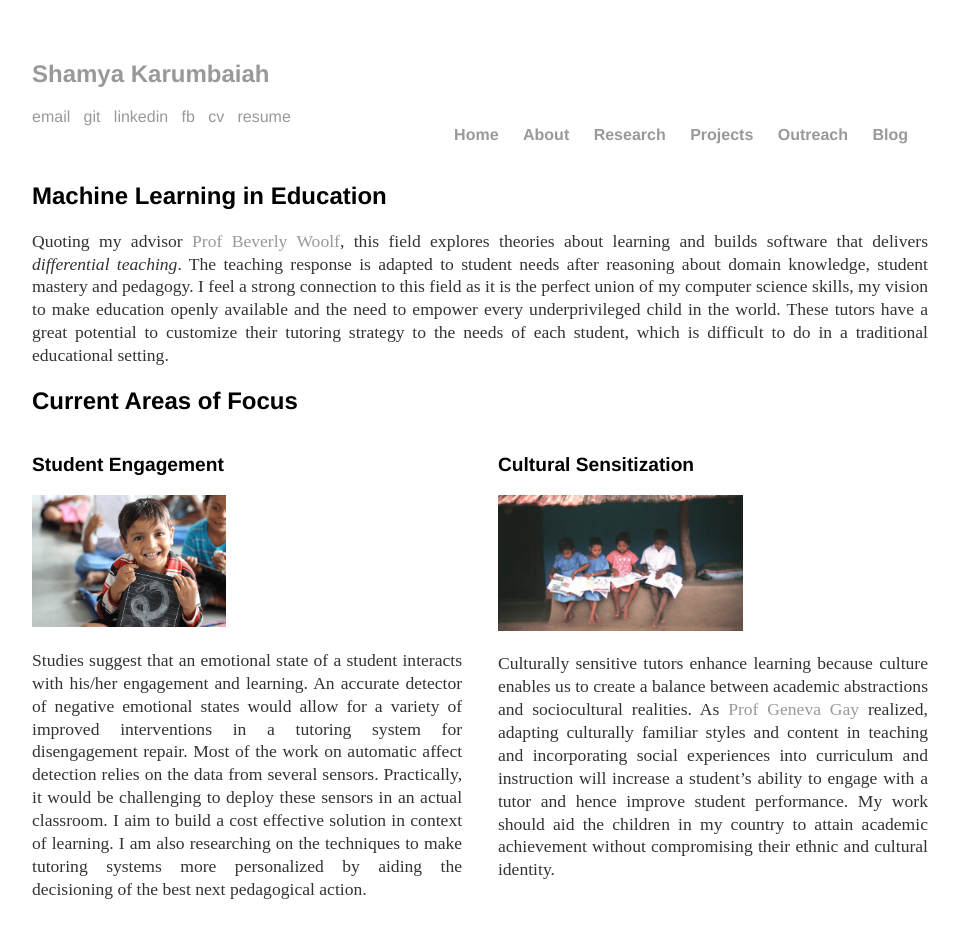
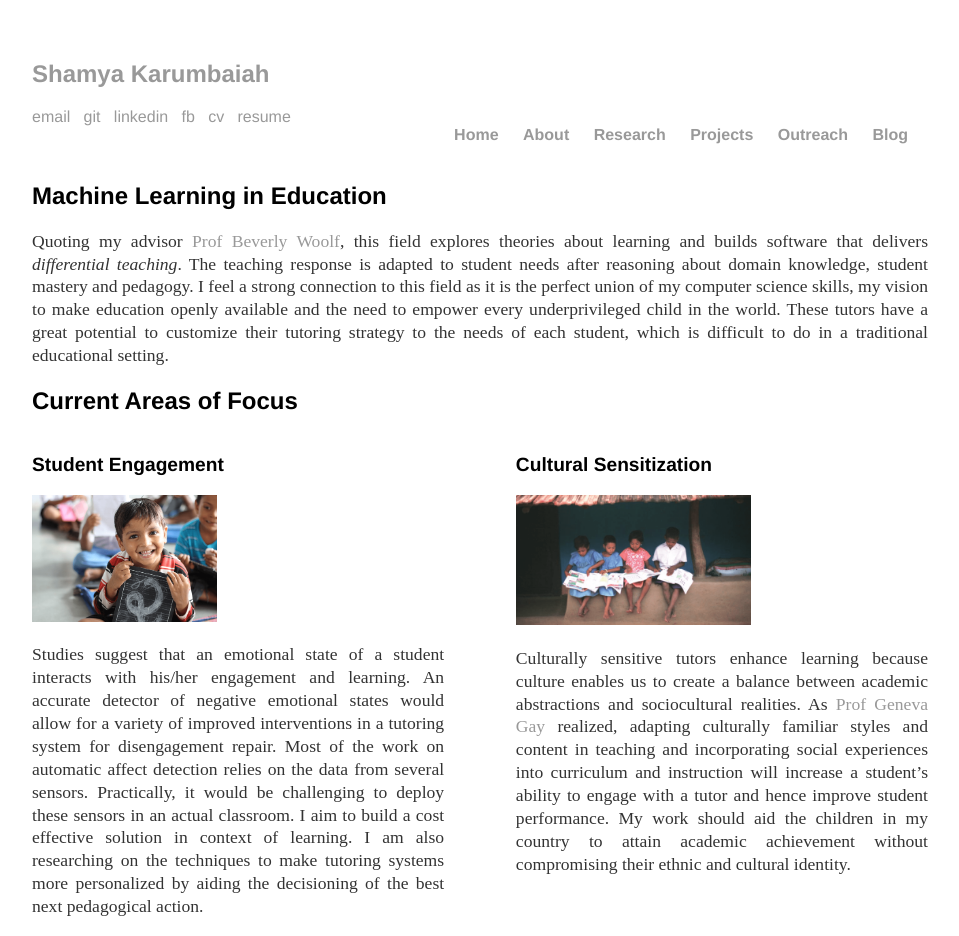
Before and after one commit to Shamya/shamyatest.github.io, a Jekyll site: the page built from research/index.html, in a window 1280 px wide. Shown: the whole page, without its empty margins (160-1119 px from the left). Built offline with Jekyll 4.4.1, drawn with Linux system fonts in a browser that asks for light colours.

Commit message:
Update main.css

```diff
--- a/css/main.css
+++ b/css/main.css
@@ -79,5 +79,5 @@ ul.posts li {
 }
 
 img[alt=Shamya] { width: 30%; float: left }
-.section1 { width: 48%; float:left;  position: relative;}
-.section2 { width: 48%; float:right;  position: relative;}
+.section1 { width: 46%; float:left;  position: relative;}
+.section2 { width: 46%; float:right;  position: relative;}
```
